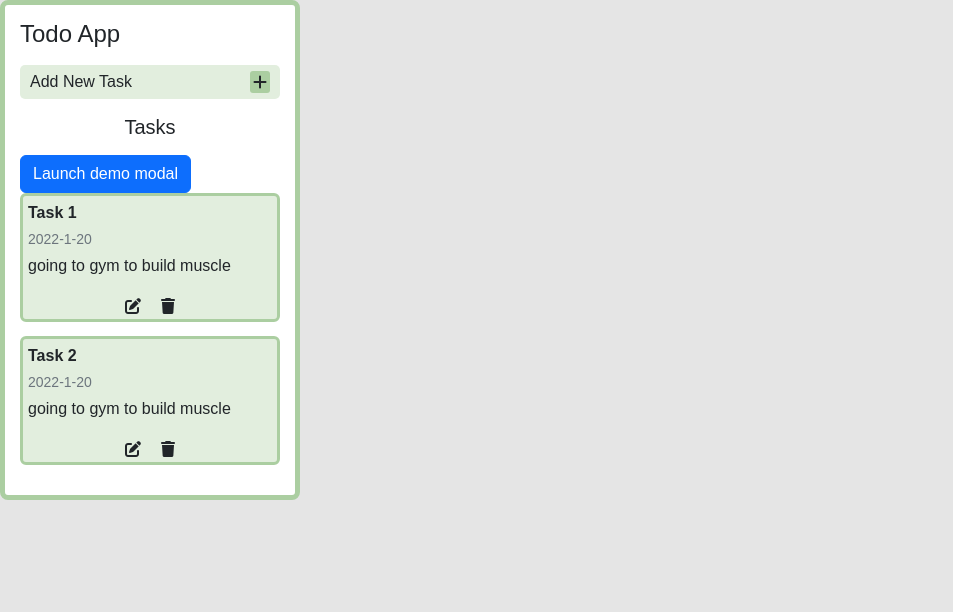
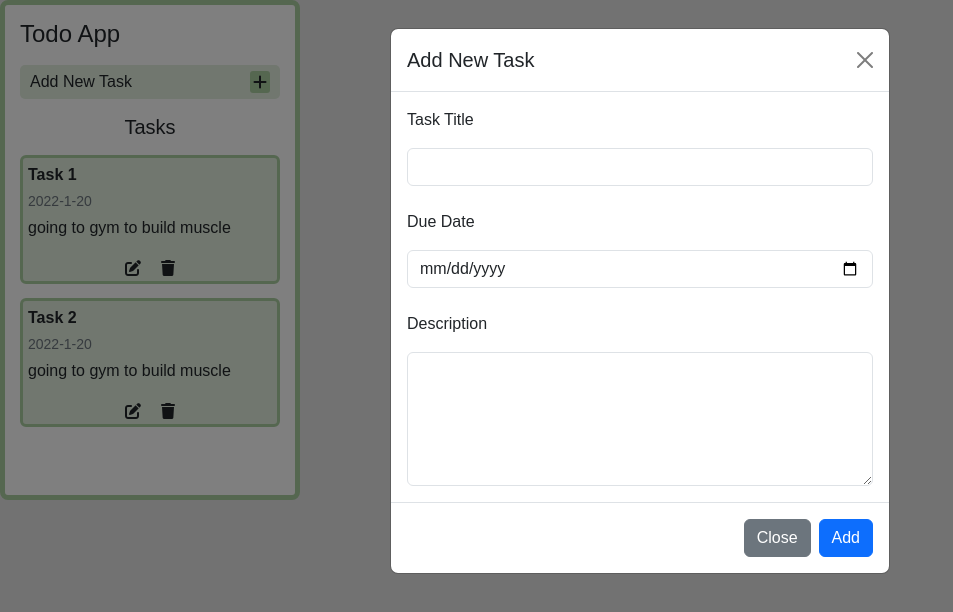
Before and after one commit to jayandra-XQ/TODO-app, a plain HTML site: page index.html in a window 1280 px wide. Both pictures are taken after a click on the element "Add New Task". Shown: the whole page, without its empty margins (0-953 px from the left). Drawn offline with nearby package versions, Linux system fonts and the light colour scheme.

Commit message:
done with html and css

```diff
--- a/index.html
+++ b/index.html
@@ -17,35 +17,39 @@
 <body>
     <div class="app">
         <h4 class="mb-3">Todo App</h4>
-        <div id="addNew">
+        <div id="addNew" data-bs-toggle="modal" data-bs-target="#form">
             <span>Add New Task</span>
             <i class="fa-sharp fa-solid fa-plus"></i>
         </div>
         <h5 class="text-center my-3">Tasks</h5>
 
-        <!-- Button trigger modal -->
-        <button type="button" class="btn btn-primary" data-bs-toggle="modal" data-bs-target="#exampleModal">
-            Launch demo modal
-        </button>
+
 
         <!-- Modal -->
-        <div class="modal fade" id="exampleModal" tabindex="-1" aria-labelledby="exampleModalLabel" aria-hidden="true">
+        <form class="modal fade" id="form" tabindex="-1" aria-labelledby="exampleModalLabel" aria-hidden="true">
             <div class="modal-dialog">
                 <div class="modal-content">
                     <div class="modal-header">
-                        <h1 class="modal-title fs-5" id="exampleModalLabel">Modal title</h1>
+                        <h1 class="modal-title fs-5" id="exampleModalLabel">Add New Task</h1>
                         <button type="button" class="btn-close" data-bs-dismiss="modal" aria-label="Close"></button>
                     </div>
                     <div class="modal-body">
-                        ...
+                        <p>Task Title</p>
+                        <input class="form-control" type="text" name="" id="textInput">
+                        <br>
+                        <p>Due Date</p>
+                        <input class="form-control" type="date" name="" id="dateInput">
+                        <br>
+                        <p>Description</p>
+                        <textarea class="form-control" name="" id="textarea" cols="30" rows="5"></textarea>
                     </div>
                     <div class="modal-footer">
                         <button type="button" class="btn btn-secondary" data-bs-dismiss="modal">Close</button>
-                        <button type="button" class="btn btn-primary">Save changes</button>
+                        <button type="submit" class="btn btn-primary">Add</button>
                     </div>
                 </div>
             </div>
-        </div>
+        </form>
 
         <div id="tasks">
             <div>
```
